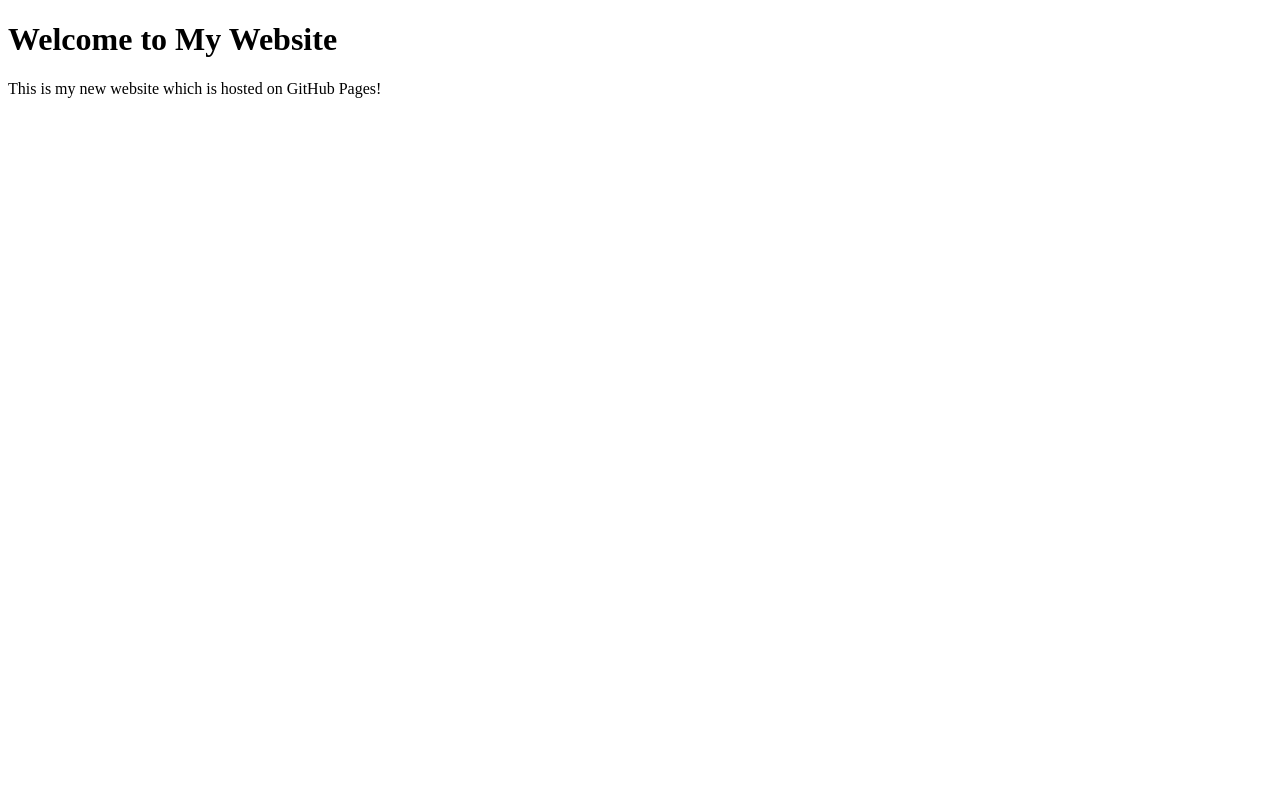
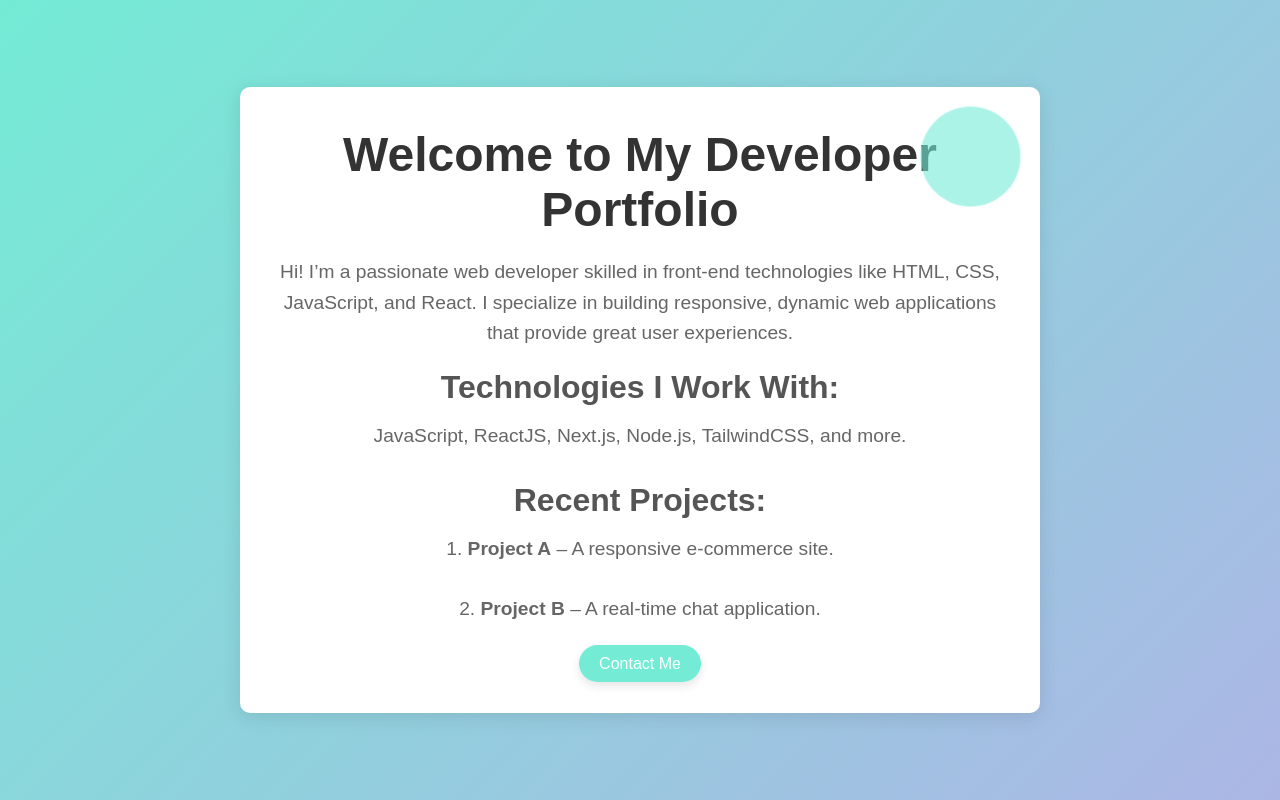
Before and after one commit to AbdulWaseyForgeit/AbdulWaseyForgeit, a plain HTML site: page index.html in a window 1280 px wide. Drawn offline with Linux system fonts and the light colour scheme.

Commit message:
Update index.html

```diff
--- a/index.html
+++ b/index.html
@@ -3,13 +3,151 @@
 <head>
   <meta charset="UTF-8">
   <meta name="viewport" content="width=device-width, initial-scale=1.0">
-    <meta http-equiv="X-UA-Compatible" content="ie=edge">
-    <title>My Website</title>
+  <meta name="description" content="Welcome to my GitHub.io page">
+  <title>Developer Portfolio | GitHub.io</title>
+  <style>
+    /* General Styles */
+    * {
+      margin: 0;
+      padding: 0;
+      box-sizing: border-box;
+    }
+
+    body {
+      font-family: 'Arial', sans-serif;
+      background: linear-gradient(135deg, #74ebd5, #ACB6E5);
+      min-height: 100vh;
+      display: flex;
+      justify-content: center;
+      align-items: center;
+      color: #333;
+    }
+
+    /* Container */
+    .container {
+      background-color: #fff;
+      border-radius: 10px;
+      box-shadow: 0 4px 20px rgba(0, 0, 0, 0.1);
+      padding: 40px;
+      max-width: 800px;
+      text-align: center;
+      position: relative;
+      overflow: hidden;
+    }
+
+    h1 {
+      font-size: 3rem;
+      color: #333;
+      margin-bottom: 20px;
+      font-weight: bold;
+    }
+
+    h2 {
+      font-size: 2rem;
+      color: #555;
+      margin-bottom: 15px;
+    }
+
+    p {
+      font-size: 1.2rem;
+      color: #666;
+      line-height: 1.6;
+      margin-bottom: 30px;
+    }
+
+    .profile {
+      margin-bottom: 20px;
+    }
+
+    /* Animated Element */
+    .circle {
+      position: absolute;
+      top: -50px;
+      right: -50px;
+      width: 100px;
+      height: 100px;
+      border-radius: 50%;
+      background: rgba(116, 235, 213, 0.6);
+      animation: moveCircle 6s infinite ease-in-out;
+    }
+
+    /* Button */
+    a.button {
+      text-decoration: none;
+      background-color: #74ebd5;
+      color: white;
+      padding: 10px 20px;
+      border-radius: 50px;
+      font-size: 1rem;
+      box-shadow: 0 4px 10px rgba(0, 0, 0, 0.1);
+      transition: all 0.3s ease;
+    }
+
+    a.button:hover {
+      background-color: #ACB6E5;
+      box-shadow: 0 4px 15px rgba(0, 0, 0, 0.2);
+    }
+
+    /* Animation Keyframes */
+    @keyframes moveCircle {
+      0% {
+        transform: translate(0, 0);
+      }
+      50% {
+        transform: translate(-300px, 300px);
+      }
+      100% {
+        transform: translate(0, 0);
+      }
+    }
+
+    /* Responsive Design */
+    @media (max-width: 768px) {
+      h1 {
+        font-size: 2.5rem;
+      }
+
+      h2 {
+        font-size: 1.5rem;
+      }
+
+      p {
+        font-size: 1rem;
+      }
+
+      .circle {
+        display: none; /* Remove animation on mobile */
+      }
+    }
+  </style>
 </head>
 <body>
-    <main>
-        <h1>Welcome to My Website</h1>
-        <p>This is my new website which is hosted on GitHub Pages!</p>
-    </main>
+  <div class="container">
+    <div class="circle"></div>
+    <h1>Welcome to My Developer Portfolio</h1>
+    <p class="profile">Hi! I’m a passionate web developer skilled in front-end technologies like HTML, CSS, JavaScript, and React. I specialize in building responsive, dynamic web applications that provide great user experiences.</p>
+    <h2>Technologies I Work With:</h2>
+    <p>JavaScript, ReactJS, Next.js, Node.js, TailwindCSS, and more.</p>
+    <h2>Recent Projects:</h2>
+    <p>1. <strong>Project A</strong> – A responsive e-commerce site.</p>
+    <p>2. <strong>Project B</strong> – A real-time chat application.</p>
+    <a href="#" class="button">Contact Me</a>
+  </div>
+
+  <script>
+    // Button alert
+    document.querySelector('.button').addEventListener('click', function() {
+      alert('This is a dummy contact button! Customize it with your email or contact form.');
+    });
+
+    // Simple JavaScript Animation
+    let circle = document.querySelector('.circle');
+
+    function animateCircle() {
+      circle.style.animation = 'moveCircle 6s infinite ease-in-out';
+    }
+
+    window.addEventListener('load', animateCircle);
+  </script>
 </body>
 </html>
```
Lines whose indentation alone changed are shown as unchanged.
